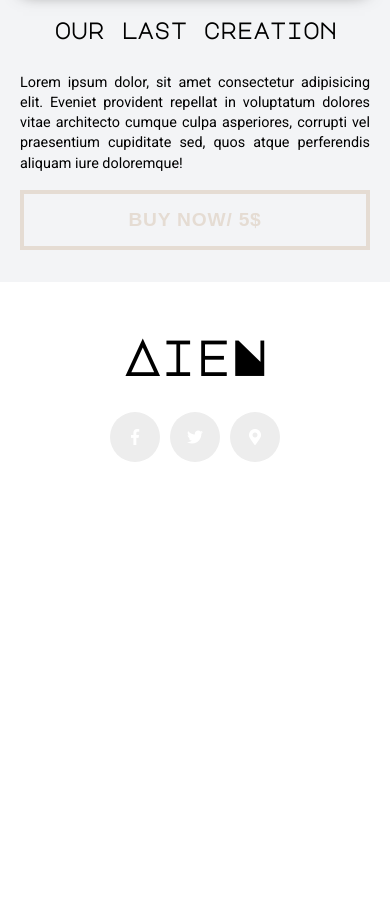
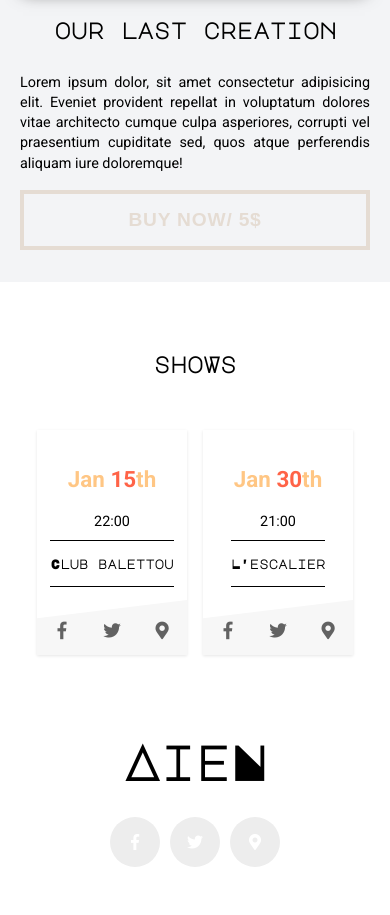
Before and after one commit to qjerap/aien, a website built with Parcel: page src/index.html in a window 390 px wide. Shown: the part 1241-2156 px from the top of the page. Before the commit the page ends 1773 px from the top, so only its background shows below. Built offline with nearby package versions, Linux system fonts and the light colour scheme.

Commit message:
completed Shows section responsive layout

```diff
--- a/src/index.html
+++ b/src/index.html
@@ -86,7 +86,7 @@
     </section> -->
 
 
-    <!-- <section id="shows" class="section">
+    <section id="shows" class="section">
 
         <div class="section-shows">
 
@@ -133,7 +133,7 @@
 
         </div>
 
-    </section> -->
+    </section>
 
 
 
--- a/src/styles/sections/_shows.scss
+++ b/src/styles/sections/_shows.scss
@@ -1,14 +1,19 @@
 .section-shows {
+    margin: auto;
+    padding: 2rem 0;
     max-width: 1300px;
-    padding-top: 3rem;
-    margin: auto;
-    height: 600px;
+    height: min-content;
     display: grid;
     grid-template-rows: 100px 1fr;
-    grid-template-columns: repeat(2, 200px);
-    grid-auto-rows: auto;
-    grid-gap: 1.5rem;
+    grid-template-columns: repeat(2, 150px);
+    grid-gap: 1rem;
     place-content: center;
+
+    @media all and (min-width: 500px) {
+        grid-template-columns: repeat(2, 200px);
+        grid-gap: 1.5rem;
+
+    }
 
 
 }
@@ -21,8 +26,9 @@
 }
 
 .card__container {
-    grid-row: 2 / 3;
+    // grid-row: 2 / 3;
     transition: transform 0.3s;
+    justify-self: center;
 
     &:hover {
         transform: translate(3px, -10px);
@@ -35,12 +41,18 @@
 
     // grid-row: 2 / 3;
     justify-self: center;
-    height: 300px;
-    width: 200px;
+    height: 225px;
+    width: 150px;
     background-color: white;
     box-shadow: 0px 1px 3px rgba(0, 0, 0, 0.1);
     display: grid;
     grid-template-rows: 1fr 1fr 1fr;
+
+    @media all and (min-width: 500px) {
+        width: 200px;
+        height: 300px;
+
+    }
 
 
     &:hover {
@@ -54,11 +66,17 @@
     h1 {
         color: rgb(255, 198, 132);
         font-weight: 700;
-        font-size: 1.7rem;
+        font-size: 1.4rem;
         font-family: Roboto;
         cursor: default;
+        padding: 20px 0;
 
-        padding: 20px 0;
+        @media all and (min-width: 500px) {
+            font-size: 1.7rem;
+
+        }
+
+
 
         span {
             font-family: Roboto;
@@ -71,8 +89,13 @@
           border-top: 1px solid;
           border-bottom: 1px solid;
           padding: 1rem 0;
-          font-size: 1.1rem;
+          font-size: 0.8rem;
           cursor: pointer;
+
+          @media all and (min-width: 500px) {
+            font-size: 1.1rem;
+
+        }
       }
 
 
```
Also changed, not shown: dist/index.html, dist/index.js, 3 other files.
